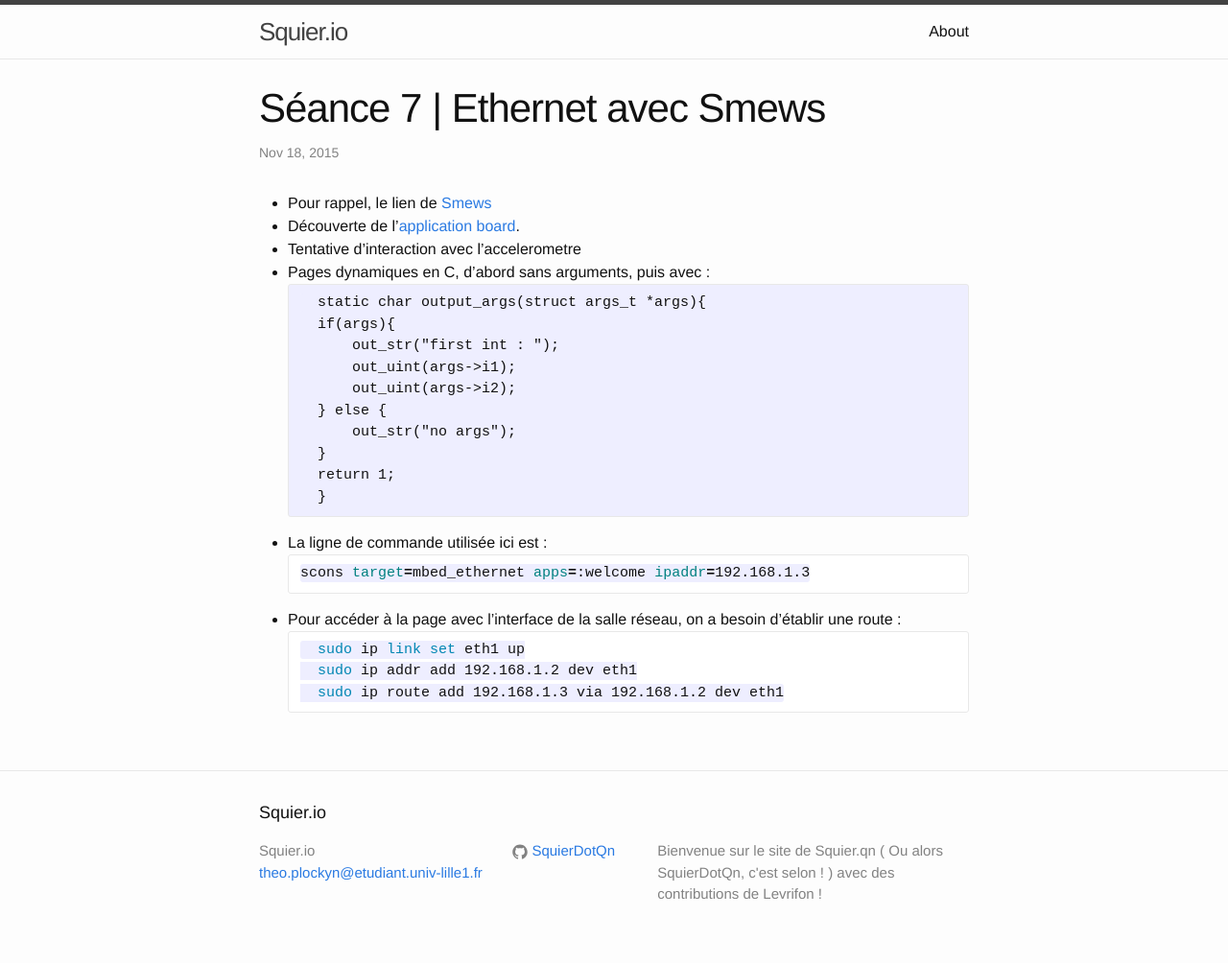
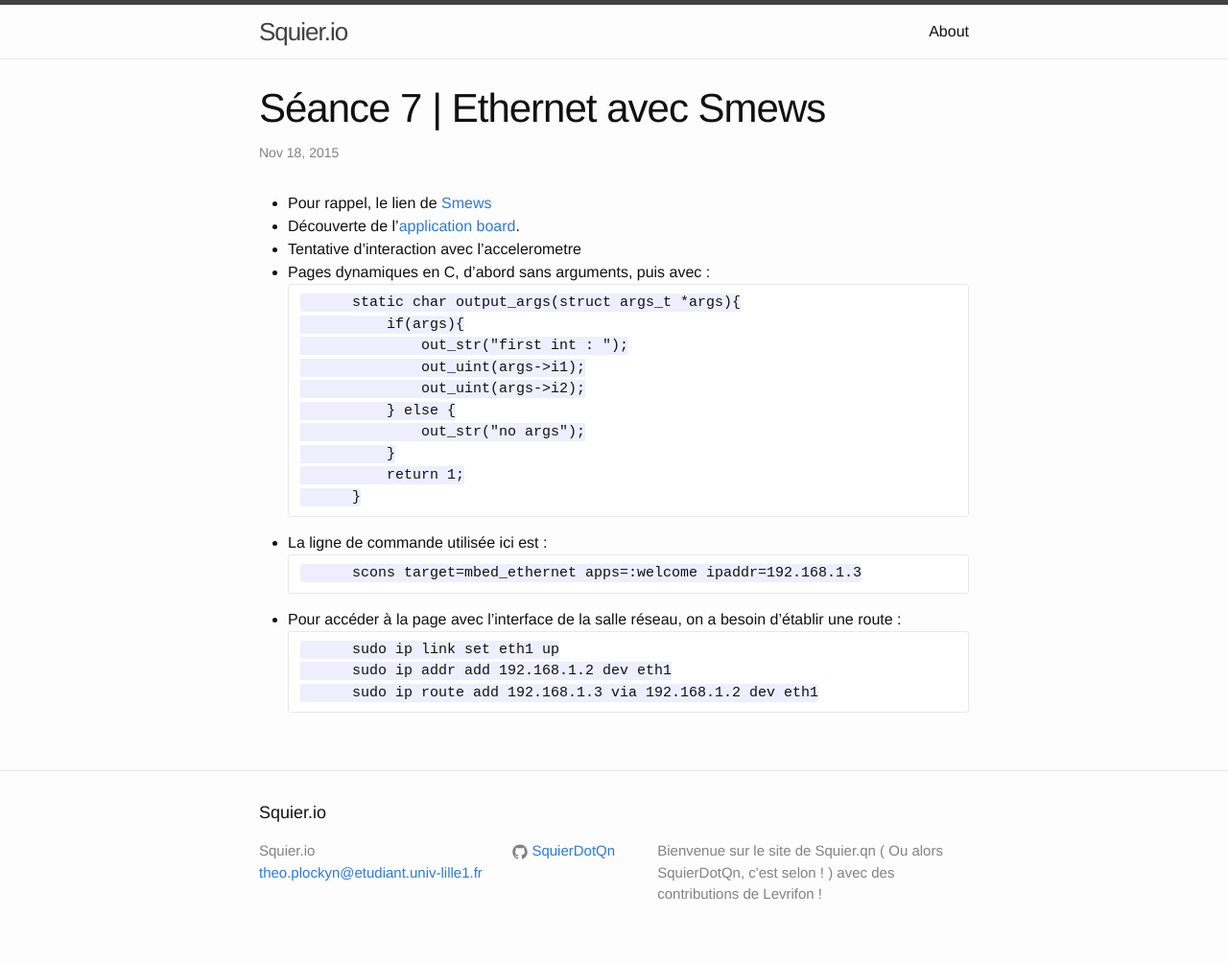
Before and after one commit to SquierDotQn/SquierDotQn.github.io, a Jekyll site: the page built from _posts/2015-11-18-seance-7.markdown, in a window 1280 px wide. Shown: the whole page at 96% size. Built offline with Jekyll 4.4.1, drawn with Linux system fonts in a browser that asks for light colours.

Commit message:
tata yara

````diff
--- a/_posts/2015-11-18-seance-7.markdown
+++ b/_posts/2015-11-18-seance-7.markdown
@@ -8,27 +8,27 @@ categories: pje seance smews
 * Découverte de l'[application board][board].
 * Tentative d'interaction avec l'accelerometre
 * Pages dynamiques en C, d'abord sans arguments, puis avec :
-```C
-    static char output_args(struct args_t *args){
-	if(args){
-		out_str("first int : ");
-		out_uint(args->i1);
-		out_uint(args->i2);
-	} else {
-		out_str("no args");
-	}
-	return 1;
-    }
+```
+		static char output_args(struct args_t *args){
+			if(args){
+				out_str("first int : ");
+				out_uint(args->i1);
+				out_uint(args->i2);
+			} else {
+				out_str("no args");
+			}
+			return 1;
+		}
 ```
 * La ligne de commande utilisée ici est :
-```bash
-scons target=mbed_ethernet apps=:welcome ipaddr=192.168.1.3
+```
+		scons target=mbed_ethernet apps=:welcome ipaddr=192.168.1.3
 ```
 * Pour accéder à la page avec l'interface de la salle réseau, on a besoin d'établir une route :
-```bash
-	sudo ip link set eth1 up
-	sudo ip addr add 192.168.1.2 dev eth1
-	sudo ip route add 192.168.1.3 via 192.168.1.2 dev eth1
+```
+		sudo ip link set eth1 up
+		sudo ip addr add 192.168.1.2 dev eth1
+		sudo ip route add 192.168.1.3 via 192.168.1.2 dev eth1
 ```
 
 [board]: 	https://developer.mbed.org/cookbook/mbed-application-board
````
Also changed, not shown: _posts/2015-11-25-seance-8.markdown (+7 -12 lines).
